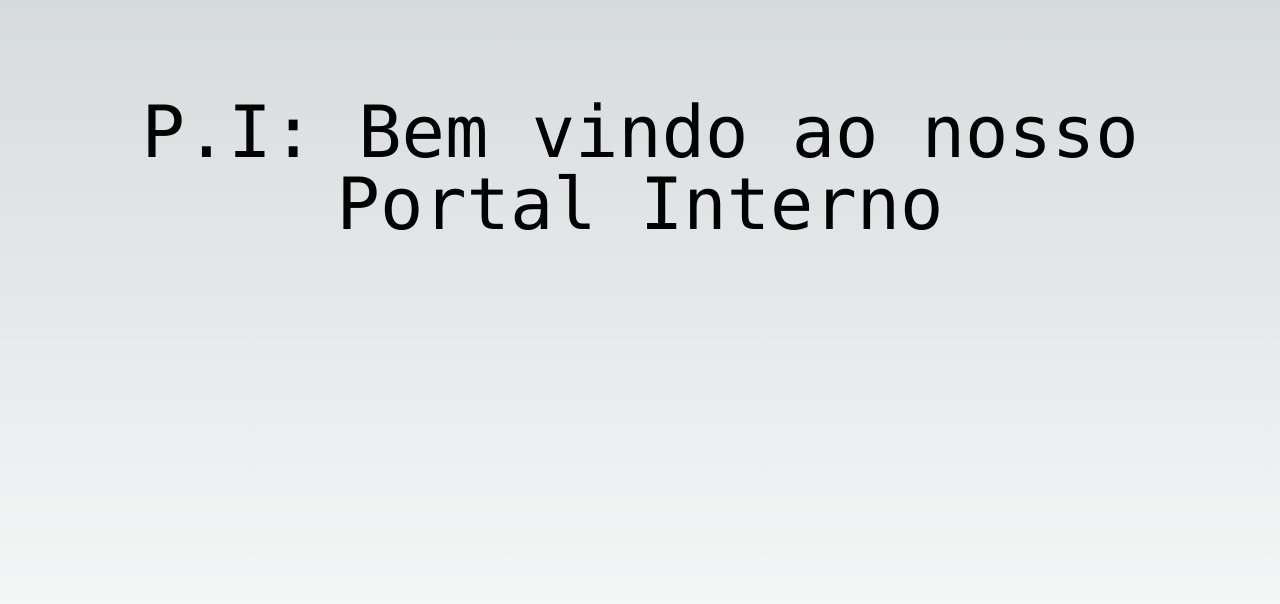
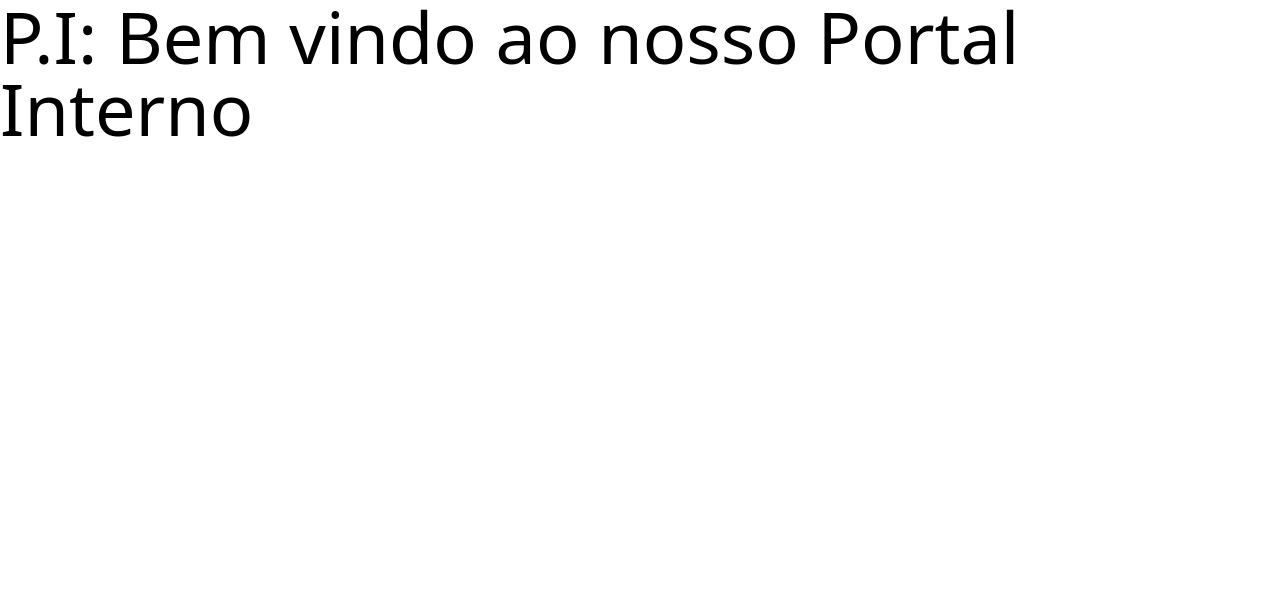
Before and after one commit to Maua-Dev/portal_interno_front, a Next.js app: page / in a window 1280 px wide. Shown: the top 604 px of the page. Built offline with nearby package versions, Linux system fonts and the light colour scheme.

Commit message:
removed all css modules and default css

```diff
--- a/src/app/globals.css
+++ b/src/app/globals.css
@@ -1,111 +1,3 @@
 @tailwind base;
 @tailwind components;
 @tailwind utilities;
-
-:root {
-  --max-width: 1100px;
-  --border-radius: 12px;
-  --font-mono: ui-monospace, Menlo, Monaco, 'Cascadia Mono', 'Segoe UI Mono',
-    'Roboto Mono', 'Oxygen Mono', 'Ubuntu Monospace', 'Source Code Pro',
-    'Fira Mono', 'Droid Sans Mono', 'Courier New', monospace;
-
-  --foreground-rgb: 0, 0, 0;
-  --background-start-rgb: 214, 219, 220;
-  --background-end-rgb: 255, 255, 255;
-
-  --primary-glow: conic-gradient(
-    from 180deg at 50% 50%,
-    #16abff33 0deg,
-    #0885ff33 55deg,
-    #54d6ff33 120deg,
-    #0071ff33 160deg,
-    transparent 360deg
-  );
-  --secondary-glow: radial-gradient(
-    rgba(255, 255, 255, 1),
-    rgba(255, 255, 255, 0)
-  );
-
-  --tile-start-rgb: 239, 245, 249;
-  --tile-end-rgb: 228, 232, 233;
-  --tile-border: conic-gradient(
-    #00000080,
-    #00000040,
-    #00000030,
-    #00000020,
-    #00000010,
-    #00000010,
-    #00000080
-  );
-
-  --callout-rgb: 238, 240, 241;
-  --callout-border-rgb: 172, 175, 176;
-  --card-rgb: 180, 185, 188;
-  --card-border-rgb: 131, 134, 135;
-}
-
-@media (prefers-color-scheme: dark) {
-  :root {
-    --foreground-rgb: 255, 255, 255;
-    --background-start-rgb: 0, 0, 0;
-    --background-end-rgb: 0, 0, 0;
-
-    --primary-glow: radial-gradient(rgba(1, 65, 255, 0.4), rgba(1, 65, 255, 0));
-    --secondary-glow: linear-gradient(
-      to bottom right,
-      rgba(1, 65, 255, 0),
-      rgba(1, 65, 255, 0),
-      rgba(1, 65, 255, 0.3)
-    );
-
-    --tile-start-rgb: 2, 13, 46;
-    --tile-end-rgb: 2, 5, 19;
-    --tile-border: conic-gradient(
-      #ffffff80,
-      #ffffff40,
-      #ffffff30,
-      #ffffff20,
-      #ffffff10,
-      #ffffff10,
-      #ffffff80
-    );
-
-    --callout-rgb: 20, 20, 20;
-    --callout-border-rgb: 108, 108, 108;
-    --card-rgb: 100, 100, 100;
-    --card-border-rgb: 200, 200, 200;
-  }
-}
-
-* {
-  box-sizing: border-box;
-  padding: 0;
-  margin: 0;
-}
-
-html,
-body {
-  max-width: 100vw;
-  overflow-x: hidden;
-}
-
-body {
-  color: rgb(var(--foreground-rgb));
-  background: linear-gradient(
-      to bottom,
-      transparent,
-      rgb(var(--background-end-rgb))
-    )
-    rgb(var(--background-start-rgb));
-}
-
-a {
-  color: inherit;
-  text-decoration: none;
-}
-
-@media (prefers-color-scheme: dark) {
-  html {
-    color-scheme: dark;
-  }
-}
--- a/src/app/layout.tsx
+++ b/src/app/layout.tsx
@@ -13,7 +13,7 @@ export default function RootLayout({
   children: React.ReactNode
 }) {
   return (
-    <html lang="en">
+    <html lang="pt-br">
       <body>{children}</body>
     </html>
   )
--- a/src/app/page.module.css
+++ /dev/null
@@ -1,272 +0,0 @@
-.main {
-  display: flex;
-  flex-direction: column;
-  justify-content: space-between;
-  align-items: center;
-  padding: 6rem;
-  min-height: 100vh;
-}
-
-.description {
-  display: flex;
-  justify-content: center;
-  align-items: center;
-  font-size: 0.85rem;
-  max-width: var(--max-width);
-  width: 100%;
-  z-index: 2;
-  font-family: var(--font-mono);
-  text-align: center;
-}
-
-.description a {
-  display: flex;
-  align-items: center;
-  justify-content: center;
-  gap: 0.5rem;
-}
-
-.description p {
-  position: relative;
-  margin: 0;
-  padding: 1rem;
-  background-color: rgba(var(--callout-rgb), 0.5);
-  border: 1px solid rgba(var(--callout-border-rgb), 0.3);
-  border-radius: var(--border-radius);
-}
-
-.code {
-  font-weight: 700;
-  font-family: var(--font-mono);
-}
-
-.grid {
-  display: grid;
-  grid-template-columns: repeat(3, minmax(33%, auto));
-  width: var(--max-width);
-  max-width: 100%;
-}
-
-.card {
-  padding: 1rem 1.2rem;
-  border-radius: var(--border-radius);
-  background: rgba(var(--card-rgb), 0);
-  border: 1px solid rgba(var(--card-border-rgb), 0);
-  transition: background 200ms, border 200ms;
-}
-
-.card span {
-  display: inline-block;
-  transition: transform 200ms;
-}
-
-.card h2 {
-  font-weight: 600;
-  margin-bottom: 0.7rem;
-}
-
-.card p {
-  margin: 0;
-  opacity: 0.6;
-  font-size: 0.9rem;
-  line-height: 1.5;
-  max-width: 34ch;
-}
-
-.center {
-  display: flex;
-  justify-content: center;
-  align-items: center;
-  position: relative;
-  padding: 4rem 0;
-}
-
-.center::before {
-  background: var(--secondary-glow);
-  border-radius: 50%;
-  width: 480px;
-  height: 360px;
-  margin-left: -400px;
-}
-
-.center::after {
-  background: var(--primary-glow);
-  width: 240px;
-  height: 180px;
-  z-index: -1;
-}
-
-.center::before,
-.center::after {
-  content: '';
-  left: 50%;
-  position: absolute;
-  filter: blur(45px);
-  transform: translateZ(0);
-}
-
-.logo,
-.thirteen {
-  position: relative;
-}
-
-.thirteen {
-  display: flex;
-  justify-content: center;
-  align-items: center;
-  width: 75px;
-  height: 75px;
-  padding: 25px 10px;
-  margin-left: 16px;
-  transform: translateZ(0);
-  border-radius: var(--border-radius);
-  overflow: hidden;
-  box-shadow: 0px 2px 8px -1px #0000001a;
-}
-
-.thirteen::before,
-.thirteen::after {
-  content: '';
-  position: absolute;
-  z-index: -1;
-}
-
-/* Conic Gradient Animation */
-.thirteen::before {
-  animation: 6s rotate linear infinite;
-  width: 200%;
-  height: 200%;
-  background: var(--tile-border);
-}
-
-/* Inner Square */
-.thirteen::after {
-  inset: 0;
-  padding: 1px;
-  border-radius: var(--border-radius);
-  background: linear-gradient(
-    to bottom right,
-    rgba(var(--tile-start-rgb), 1),
-    rgba(var(--tile-end-rgb), 1)
-  );
-  background-clip: content-box;
-}
-
-/* Enable hover only on non-touch devices */
-@media (hover: hover) and (pointer: fine) {
-  .card:hover {
-    background: rgba(var(--card-rgb), 0.1);
-    border: 1px solid rgba(var(--card-border-rgb), 0.15);
-  }
-
-  .card:hover span {
-    transform: translateX(4px);
-  }
-}
-
-@media (prefers-reduced-motion) {
-  .thirteen::before {
-    animation: none;
-  }
-
-  .card:hover span {
-    transform: none;
-  }
-}
-
-/* Mobile and Tablet */
-@media (max-width: 1023px) {
-  .content {
-    padding: 4rem;
-  }
-
-  .grid {
-    grid-template-columns: 1fr;
-    margin-bottom: 120px;
-    max-width: 320px;
-    text-align: center;
-  }
-
-  .card {
-    padding: 1rem 2.5rem;
-  }
-
-  .card h2 {
-    margin-bottom: 0.5rem;
-  }
-
-  .center {
-    padding: 8rem 0 6rem;
-  }
-
-  .center::before {
-    transform: none;
-    height: 300px;
-  }
-
-  .description {
-    font-size: 0.8rem;
-  }
-
-  .description a {
-    padding: 1rem;
-  }
-
-  .description p,
-  .description div {
-    display: flex;
-    justify-content: center;
-    position: fixed;
-    width: 100%;
-  }
-
-  .description p {
-    align-items: center;
-    inset: 0 0 auto;
-    padding: 2rem 1rem 1.4rem;
-    border-radius: 0;
-    border: none;
-    border-bottom: 1px solid rgba(var(--callout-border-rgb), 0.25);
-    background: linear-gradient(
-      to bottom,
-      rgba(var(--background-start-rgb), 1),
-      rgba(var(--callout-rgb), 0.5)
-    );
-    background-clip: padding-box;
-    backdrop-filter: blur(24px);
-  }
-
-  .description div {
-    align-items: flex-end;
-    pointer-events: none;
-    inset: auto 0 0;
-    padding: 2rem;
-    height: 200px;
-    background: linear-gradient(
-      to bottom,
-      transparent 0%,
-      rgb(var(--background-end-rgb)) 40%
-    );
-    z-index: 1;
-  }
-}
-
-@media (prefers-color-scheme: dark) {
-  .vercelLogo {
-    filter: invert(1);
-  }
-
-  .logo,
-  .thirteen img {
-    filter: invert(1) drop-shadow(0 0 0.3rem #ffffff70);
-  }
-}
-
-@keyframes rotate {
-  from {
-    transform: rotate(360deg);
-  }
-  to {
-    transform: rotate(0deg);
-  }
-}
--- a/src/app/page.tsx
+++ b/src/app/page.tsx
@@ -1,13 +1,12 @@
 import { Inter } from 'next/font/google'
-import styles from './page.module.css'
 // import { UserProvider } from '@/contexts/user_provider'
 
 const inter = Inter({ subsets: ['latin'] })
 
 export default function Home() {
   return (
-    <main className={styles.main}>
-      <div className={styles.description}>
+    <main className="">
+      <div className="flex flex-col">
         <div>
           <h1 className="text-7xl">P.I: Bem vindo ao nosso Portal Interno</h1>
         </div>
```
